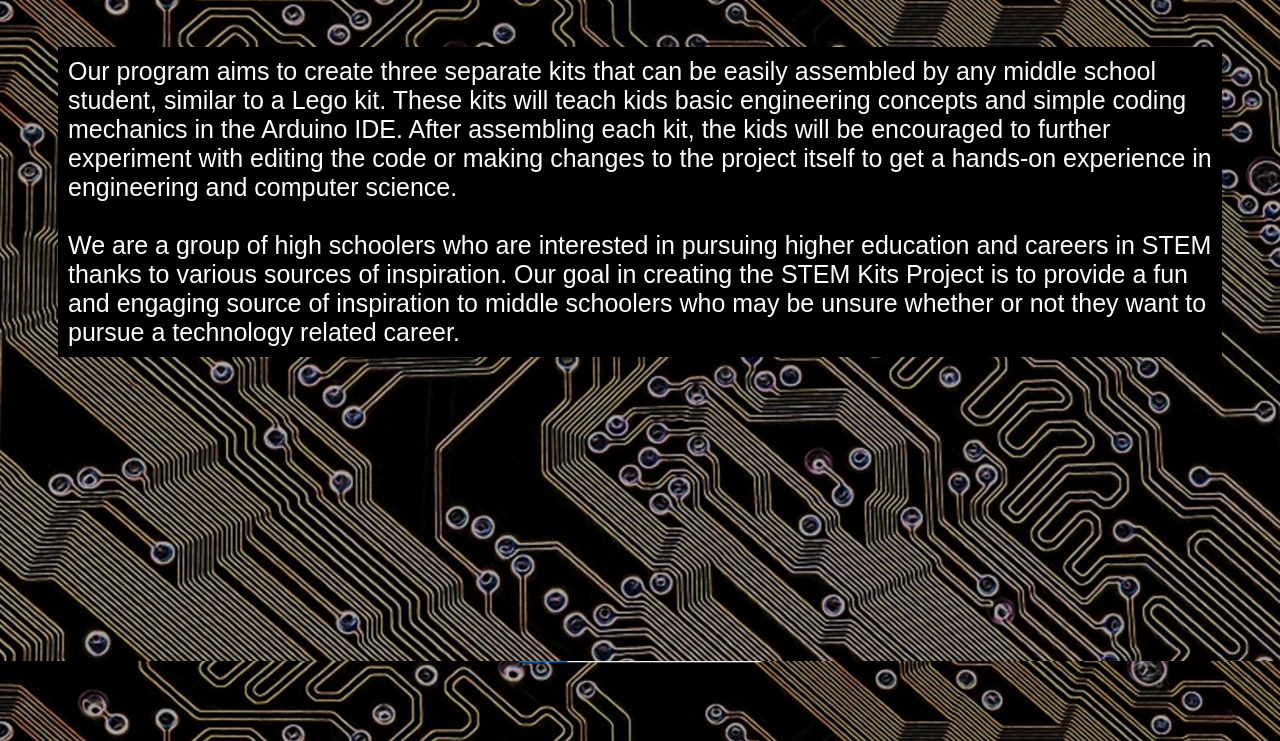
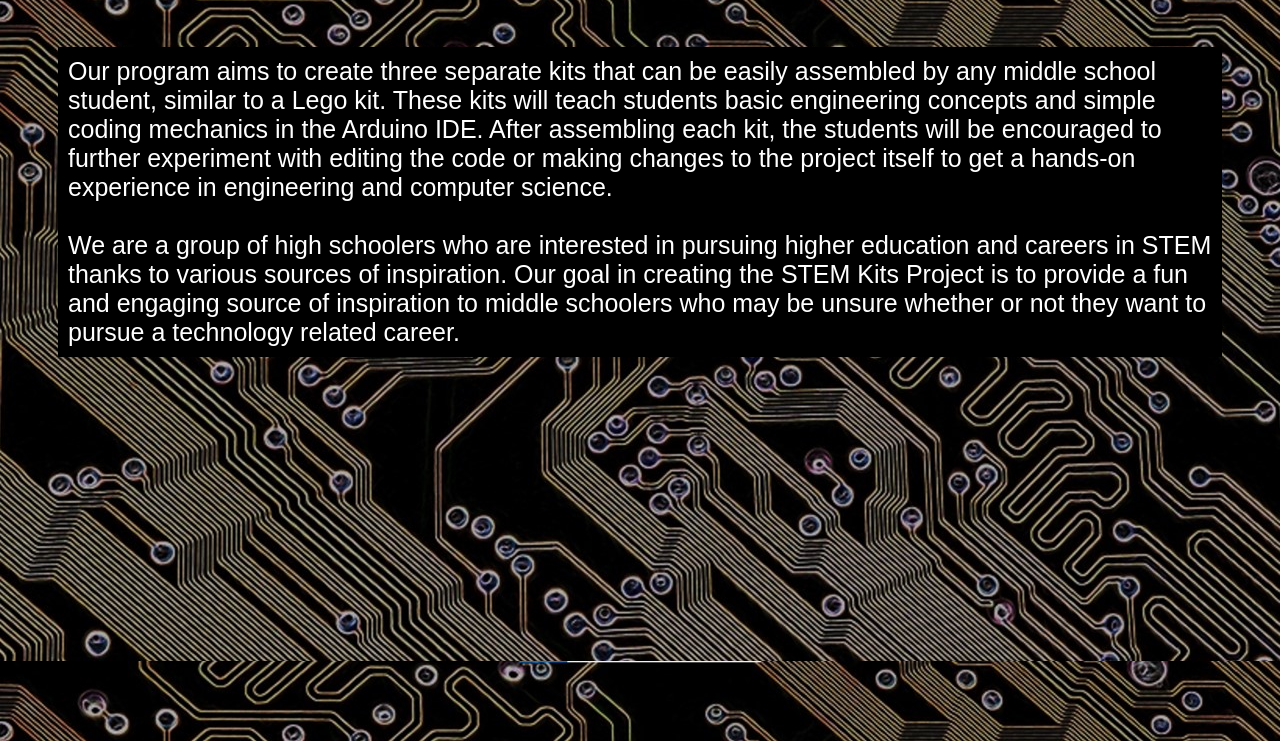
Before and after one commit to robokits-org/robokits-org.github.io, a plain HTML site: page what_we_do.html in a window 1280 px wide. Shown: the part 59-800 px from the top of the page. Drawn offline with Linux system fonts and the light colour scheme; a web font is replaced by a local one.

Commit message:
wording changes

```diff
--- a/what_we_do.html
+++ b/what_we_do.html
@@ -24,7 +24,7 @@
 <div id="navbar"></div>
 
 <div id="text">
-Our program aims to create three separate kits that can be easily assembled by any middle school student, similar to a Lego kit. These kits will teach kids basic engineering concepts and simple coding mechanics in the Arduino IDE. After assembling each kit, the kids will be encouraged to further experiment with editing the code or making changes to the project itself to get a hands-on experience in engineering and computer science.
+Our program aims to create three separate kits that can be easily assembled by any middle school student, similar to a Lego kit. These kits will teach students basic engineering concepts and simple coding mechanics in the Arduino IDE. After assembling each kit, the students will be encouraged to further experiment with editing the code or making changes to the project itself to get a hands-on experience in engineering and computer science.
 <br></br>
 We are a group of high schoolers who are interested in pursuing higher education and careers in STEM thanks to various sources of inspiration. Our goal in creating the STEM Kits Project is to provide a fun and engaging source of inspiration to middle schoolers who may be unsure whether or not they want to pursue a technology related career.
 </div>
```
